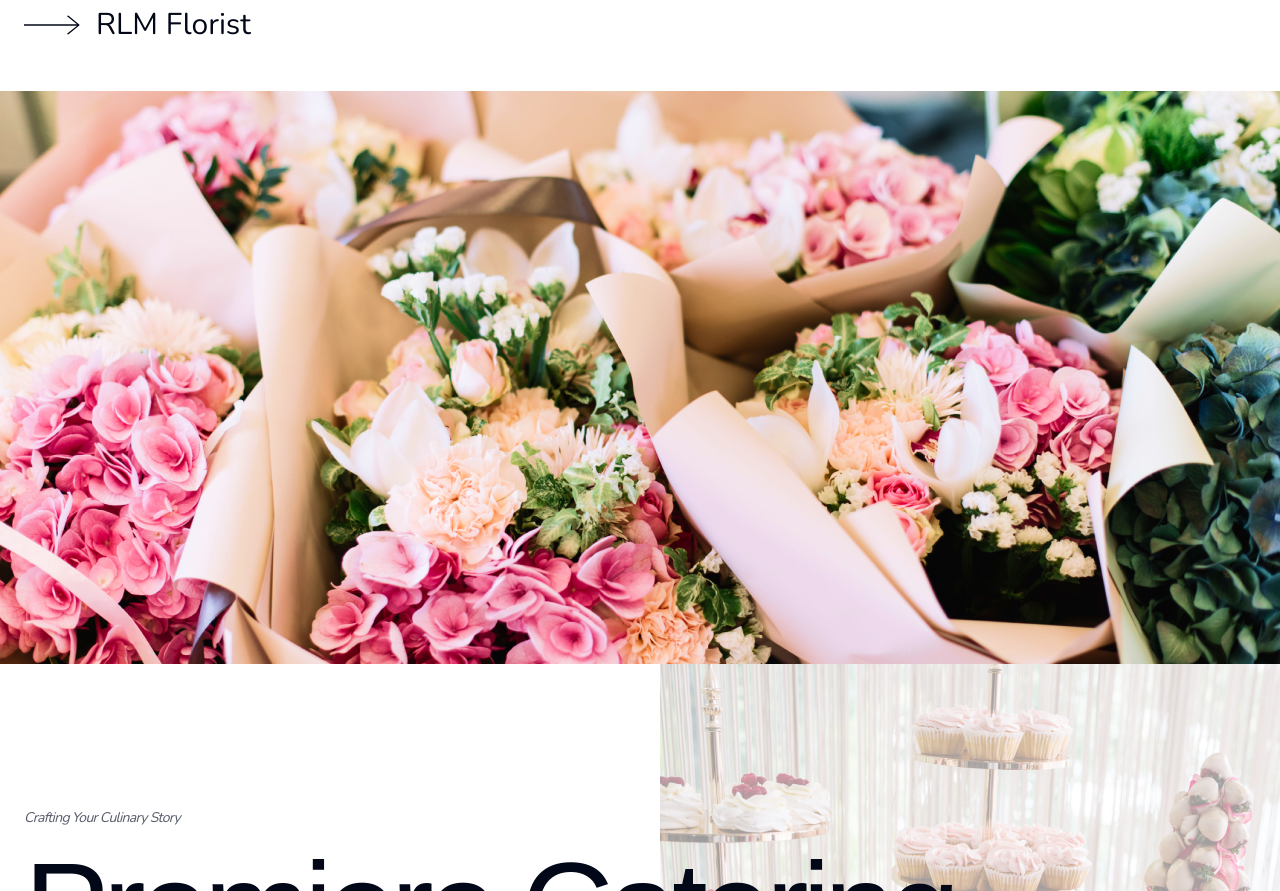
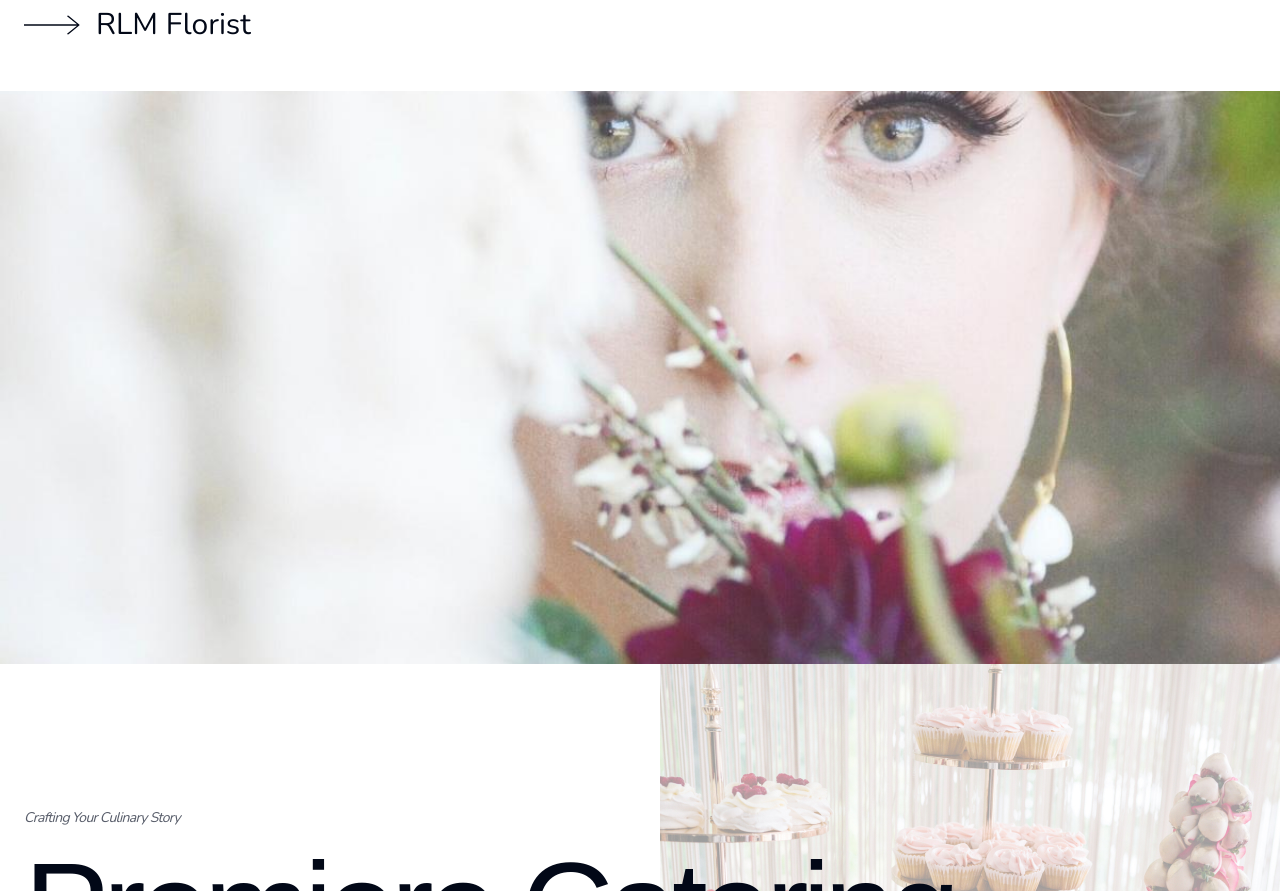
Before and after one commit to Dillonzellis/rlmaffairs-v4, a Next.js app: page / in a window 1280 px wide. Shown: the part 2130-3021 px from the top of the page. Built offline with nearby package versions, Linux system fonts and the light colour scheme; a web font is replaced by a local one.

Commit message:
style: change home floral feat img

```diff
--- a/src/components/sections/home/HomeFloral.tsx
+++ b/src/components/sections/home/HomeFloral.tsx
@@ -28,7 +28,7 @@ export const HomeFloral = () => {
           </div>
         </div>
       </MaxWidthWrapper>
-      <BackgroundImage imageUrl="/floral-feat.jpg" />
+      <BackgroundImage imageUrl="/floral-1.jpg" />
     </section>
   );
 };
```
Also changed, not shown: public/floral-1.jpg (added).
